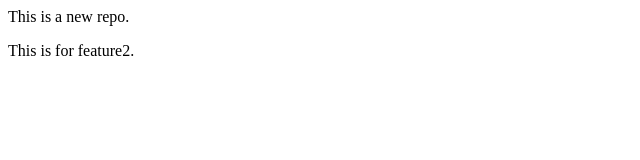
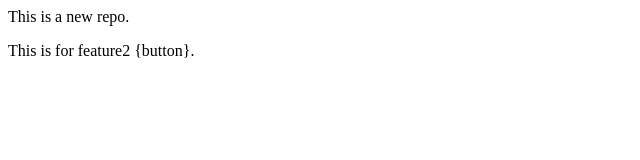
Before and after one commit to deeks019/second-repo, a plain HTML site: page index.html in a window 1280 px wide. Shown: the full height of the page, 0-640 px from the left. Drawn offline with Linux system fonts and the light colour scheme.

```diff
--- a/index.html
+++ b/index.html
@@ -1,2 +1,2 @@
 <p> This is a new repo.</p>
-<p> This is for feature2.</p>
+<p> This is for feature2 {button}.</p>
```
